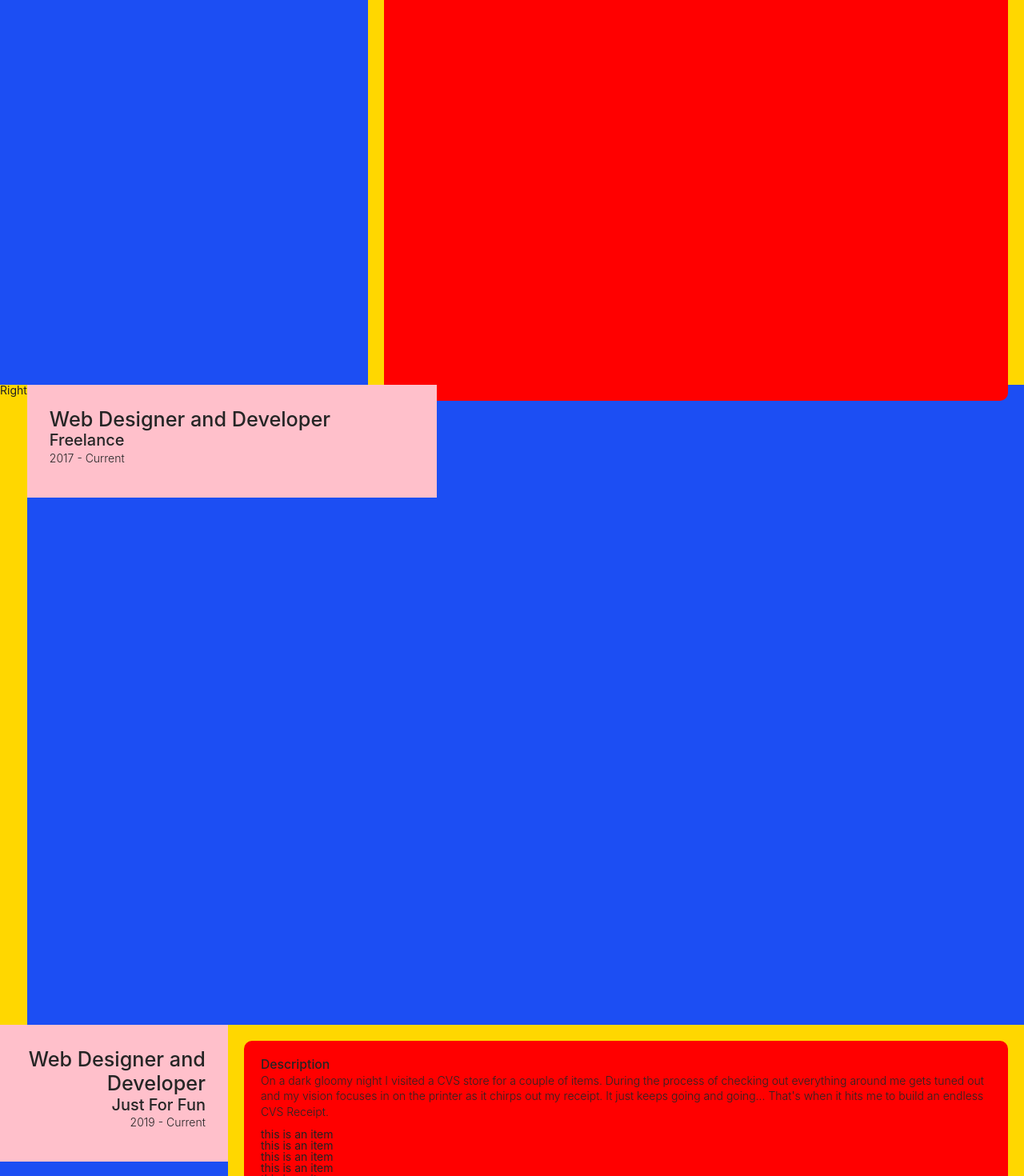
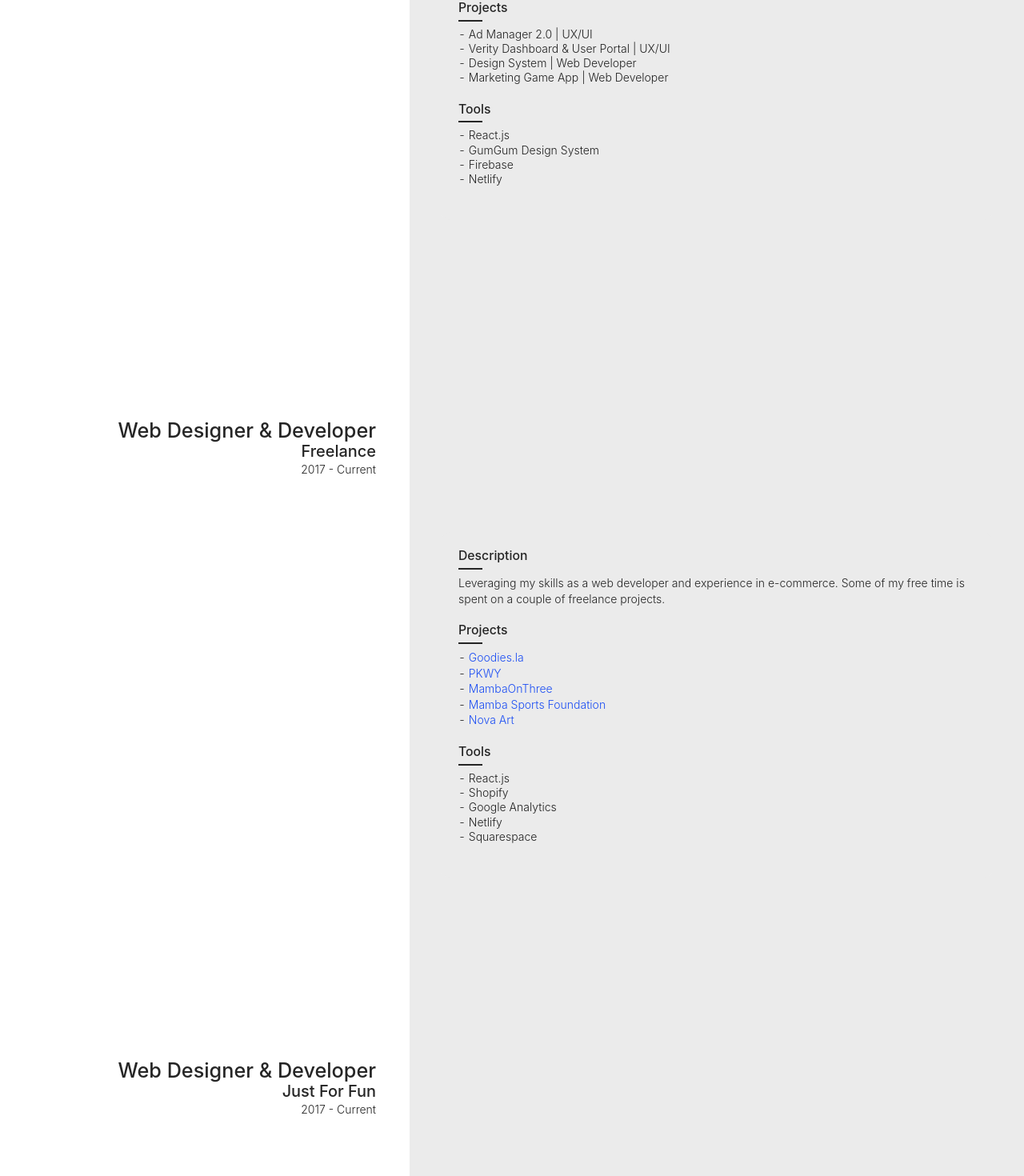
Before and after one commit to garrettbear/2020, a React (Create React App) app: page / in a window 1280 px wide. Shown: the part 1119-2589 px from the top of the page at 80% size. Built offline with nearby package versions, Linux system fonts and the light colour scheme; a web font is replaced by a local one.

Commit message:
desktop almost done

```diff
--- a/src/App.js
+++ b/src/App.js
@@ -15,49 +15,114 @@ function App() {
           <h3>GumGum</h3>
           <p>2018 - Current</p>
         </div>
-        <div className="item">
+        <div className="item long">
           <div className="project">
-            <h5>Description</h5>
+            <h5 className="project-title">Description</h5>
             <p className="project-info">
               As a Product Design Engineer at GumGum, my days are spent working
               on the UX/UI of our internal and external web applications.
             </p>
-            <h5>Projects</h5>
-            <ol>
+            <h5 className="project-title">Projects</h5>
+            <ul>
               <li>Ad Manager 2.0 | UX/UI</li>
               <li>Verity Dashboard & User Portal | UX/UI</li>
               <li>Design System | Web Developer</li>
               <li>Marketing Game App | Web Developer</li>
-            </ol>
-            <h5>Tools</h5>
-            <ol>
+            </ul>
+            <h5 className="project-title">Tools</h5>
+            <ul>
               <li>React.js</li>
               <li>GumGum Design System</li>
               <li>Firebase</li>
               <li>Netlify</li>
-            </ol>
+            </ul>
           </div>
         </div>
       </section>
 
       <section className="flex">
-        <div className="item">Right</div>
-        <div className="item stuck">
-          <h1>Web Designer and Developer</h1>
+        <div className="item stuck align-right">
+          <h1>Web Designer & Developer</h1>
           <h3>Freelance</h3>
           <p>2017 - Current</p>
+        </div>
+        <div className="item long">
+          <div className="project">
+            <h5 className="project-title">Description</h5>
+            <p className="project-info">
+              Leveraging my skills as a web developer and experience in
+              e-commerce. Some of my free time is spent on a couple of freelance
+              projects.
+            </p>
+            <h5 className="project-title">Projects</h5>
+            <ul>
+              <li>
+                <a
+                  href="https://goodies.la/"
+                  rel="noopener noreferrer"
+                  target="_blank"
+                >
+                  Goodies.la
+                </a>
+              </li>
+              <li>
+                <a
+                  href="https://pkwy.com/"
+                  rel="noopener noreferrer"
+                  target="_blank"
+                >
+                  PKWY
+                </a>
+              </li>
+              <li>
+                <a
+                  href="https://mambaonthree.org/"
+                  rel="noopener noreferrer"
+                  target="_blank"
+                >
+                  MambaOnThree
+                </a>
+              </li>
+              <li>
+                <a
+                  href="https://mambasportsfoundation.org/"
+                  rel="noopener noreferrer"
+                  target="_blank"
+                >
+                  Mamba Sports Foundation
+                </a>
+              </li>
+              <li>
+                <a
+                  href="https://novaartla.com/"
+                  rel="noopener noreferrer"
+                  target="_blank"
+                >
+                  Nova Art
+                </a>
+              </li>
+            </ul>
+            <h5 className="project-title">Tools</h5>
+            <ul>
+              <li>React.js</li>
+              <li>Shopify</li>
+              <li>Google Analytics</li>
+              <li>Netlify</li>
+              <li>Squarespace</li>
+            </ul>
+          </div>
         </div>
       </section>
 
       <section className="flex">
         <div className="item stuck align-right">
-          <h1>Web Designer and Developer</h1>
+          <h1>Web Designer & Developer</h1>
           <h3>Just For Fun</h3>
-          <p>2019 - Current</p>
+          <p>2017 - Current</p>
         </div>
-        <div className="item">
+        <div className="item long">
           <div className="project">
-            <h5>Description</h5>
+            <h5 className="project-title">Description</h5>
             <p className="project-info">
               On a dark gloomy night I visited a CVS store for a couple of
               items. During the process of checking out everything around me
@@ -65,37 +130,63 @@ function App() {
               chirps out my receipt. It just keeps going and going... That's
               when it hits me to build an endless CVS Receipt.
             </p>
-            <ol>
-              <li>this is an item</li>
-              <li>this is an item</li>
-              <li>this is an item</li>
-              <li>this is an item</li>
-              <li>this is an item</li>
-              <li>this is an item</li>
-              <li>this is an item</li>
-            </ol>
-          </div>
-        </div>
-      </section>
-
-      <section>
-        <div className="container">
-          <div className="overlay">
-            <div className="overlay--inner">This is the inner</div>
-          </div>
-        </div>
-      </section>
-
-      <section>
-        <div className="container">
-          <div className="overlay">
-            <div className="overlay--inner">This is the inner</div>
+            <h5 className="project-title">Project</h5>
+            <ul>
+              <li>
+                <a
+                  href="https://codepen.io/garrettbear/full/JzMmqg"
+                  target="_blank"
+                  rel="noopener noreferrer"
+                >
+                  CVS Receipt
+                </a>
+              </li>
+              <li>
+                <a
+                  href="https://github.com/garrettbear/CVScraper"
+                  target="_blank"
+                  rel="noopener noreferrer"
+                >
+                  CVScraper
+                </a>
+              </li>
+            </ul>
+            <h5 className="project-title">Mentions</h5>
+            <ul>
+              <li>
+                <a
+                  href="https://codepen.io/2019/popular/pens/8"
+                  target="_blank"
+                  rel="noopener noreferrer"
+                >
+                  #26 of Top 100 Most Hearted CodePen 2019
+                </a>
+              </li>
+              <li>
+                <a
+                  href="https://syntax.fm/show/134/syntax-live-react-edition"
+                  target="_blank"
+                  rel="noopener noreferrer"
+                >
+                  SyntaxFM Podcast (10:00)
+                </a>
+              </li>
+              <li>
+                <a
+                  href="https://blog.codepen.io/2020/01/08/250-the-most-hearted-of-2019/"
+                  target="_blank"
+                  rel="noopener noreferrer"
+                >
+                  CodePen Radio Podcast (17:20)
+                </a>
+              </li>
+            </ul>
           </div>
         </div>
       </section>
 
       <footer>
-        <h1>GarrettBear</h1>
+        <div className="copyright">© 2020 GarrettBear</div>
       </footer>
     </div>
   );
--- a/src/assets/styles/App.scss
+++ b/src/assets/styles/App.scss
@@ -49,7 +49,7 @@ a {
   font-size: 1rem;
   font-weight: 300;
   line-height: 1.4;
-  margin-bottom: 0.8rem;
+  margin-bottom: 1.5rem;
   color: $color-black;
 }
 
@@ -68,3 +68,11 @@ a {
 a:hover {
   border-bottom: 1px solid $color-blue;
 }
+
+ul {
+  list-style-type: "- ";
+  list-style-position: inside;
+  line-height: 1.3;
+  margin-bottom: 1.5rem;
+  font-weight: 300;
+}
--- a/src/assets/styles/custom.scss
+++ b/src/assets/styles/custom.scss
@@ -14,8 +14,8 @@ header {
 
 section {
   display: block;
-  min-height: 100vh;
-  background: $color-blue;
+  //   min-height: 100vh;
+  background: $color-white;
 }
 
 .flex {
@@ -23,8 +23,9 @@ section {
 }
 
 .item {
-  position: relative;
-  background: gold;
+  //   position: relative;
+  //   background: $color-grey-light;
+  width: 100%;
 }
 
 .long {
@@ -35,6 +36,7 @@ section {
   justify-content: center;
   align-items: center;
   padding: 20px;
+  background: $color-grey-light;
 }
 
 .stuck {
@@ -42,16 +44,16 @@ section {
   position: -webkit-sticky;
   height: 100%;
   width: 40%;
-  top: 20vh;
-  background: pink;
-  padding: 2rem;
+  top: 10vh;
+  padding: 3rem;
+  margin-bottom: 100px;
+  //   background: red;
 }
 
 .container {
   position: relative;
   display: block;
   margin: 0 auto;
-  background: purple;
   width: 80%;
   height: 80vh;
 }
@@ -64,7 +66,6 @@ section {
   height: 100%;
   //   background: rgba(0, 0, 0, 0.3);
   &--inner {
-    background: pink;
     text-align: center;
     padding: 40px;
     position: sticky;
@@ -78,10 +79,24 @@ section {
 
 .project {
   display: block;
-  height: 100%;
-  //   width: 100%;
   padding: 1.5rem;
-  background: red;
+  background: $color-grey-light;
   margin: 20px;
   border-radius: 10px;
+  &-info {
+    // background: green;
+  }
+  &-title {
+    position: relative;
+    padding-bottom: 0.5rem;
+    margin-bottom: 0.5rem;
+  }
+  &-title::after {
+    content: "";
+    position: absolute;
+    width: 30px;
+    left: 0;
+    bottom: 0;
+    border-bottom: 2px solid $color-black;
+  }
 }
--- a/src/assets/styles/variables.scss
+++ b/src/assets/styles/variables.scss
@@ -1,6 +1,6 @@
 // Colors
 $color-white: #ffffff;
-$color-grey-light: #f9f9f9;
+$color-grey-light: #ebebeb;
 $color-grey: #f9f9f9;
 $color-grey-dark: #f9f9f9;
 $color-blue: #1c4ef3;
```
